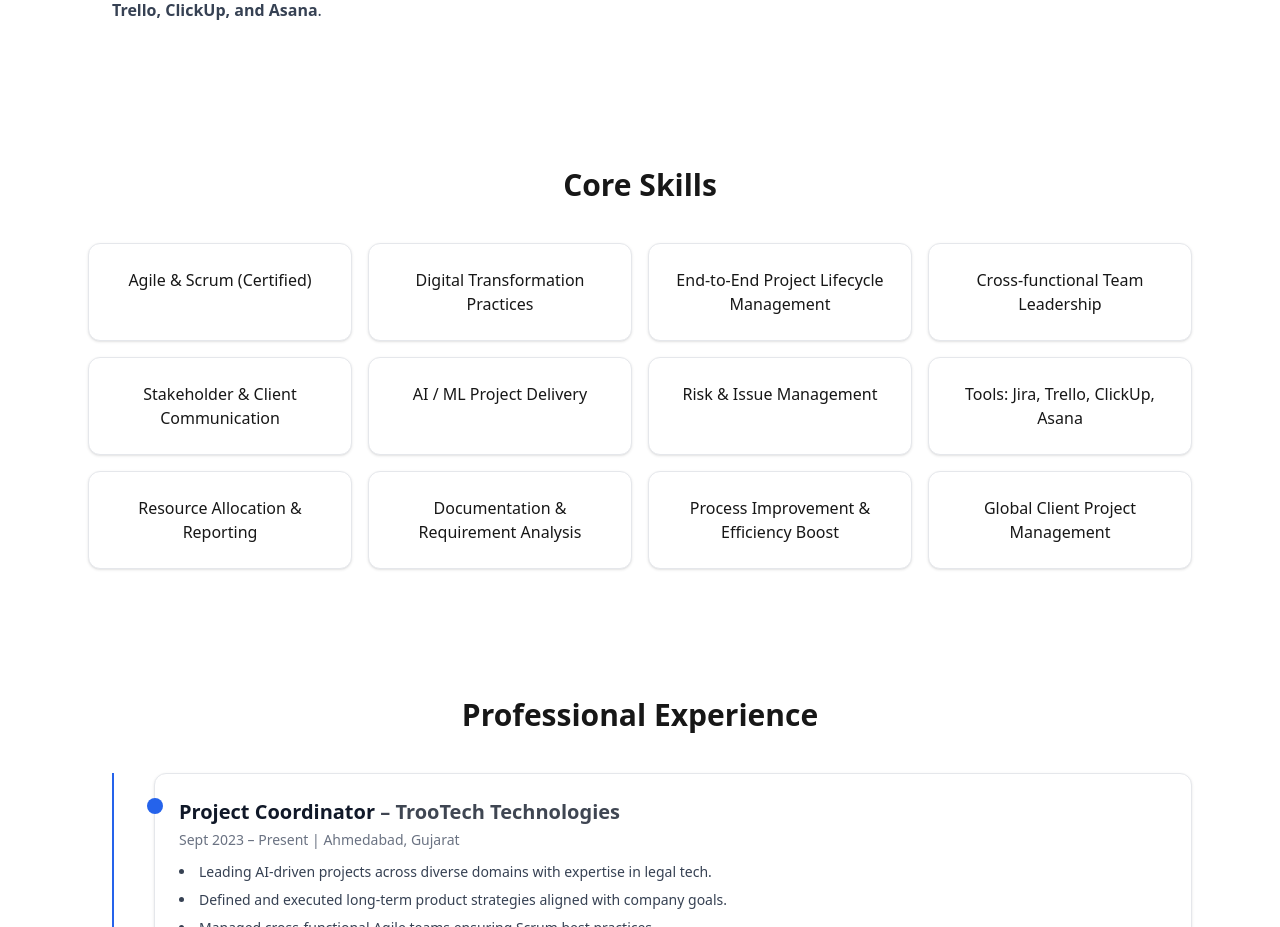
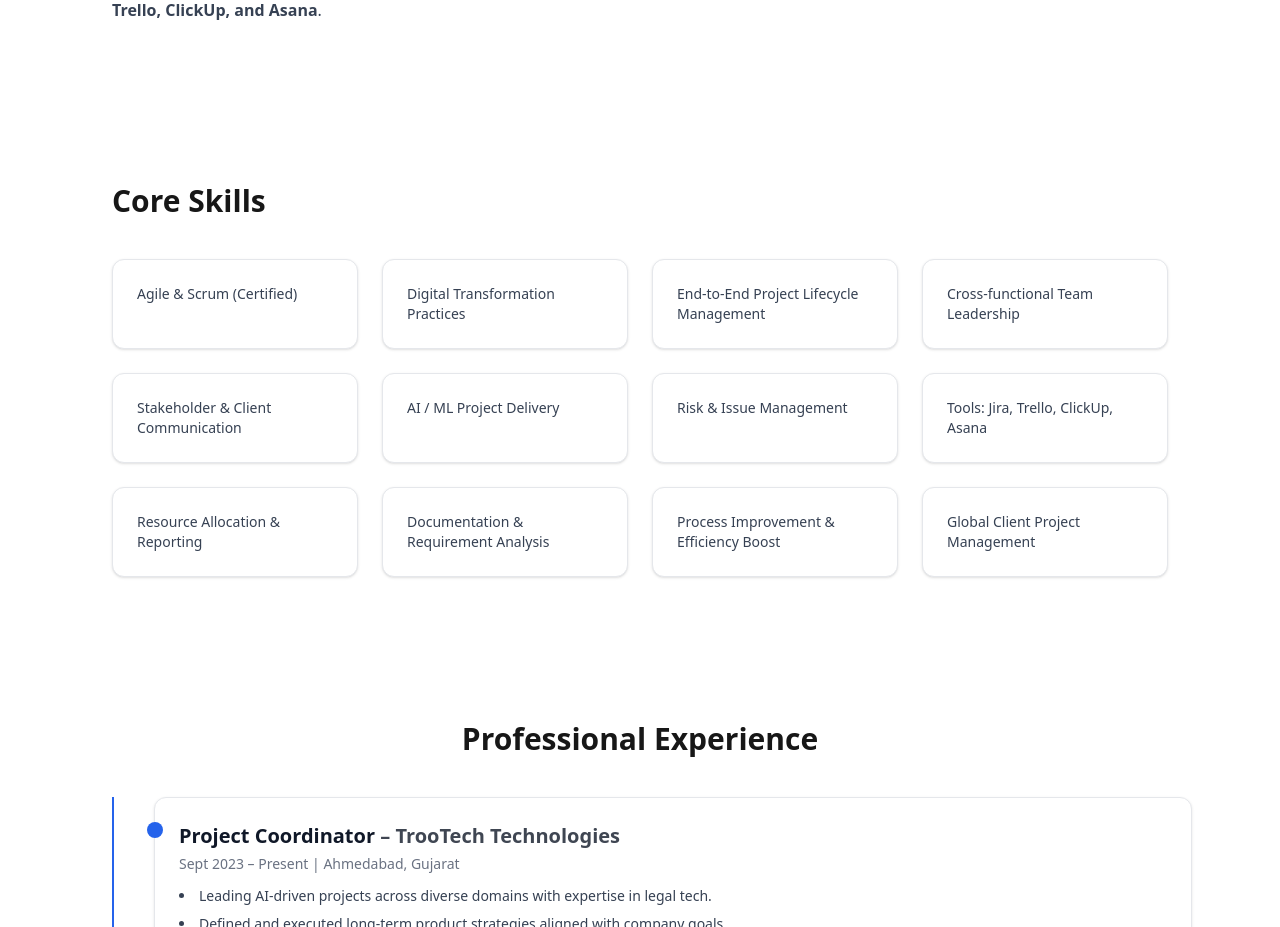
Before and after one commit to surtiabhai007-cmyk/abhai-portfolio, a Next.js app: page / in a window 1280 px wide. Shown: the part 900-1827 px from the top of the page. Built offline with nearby package versions, Linux system fonts and the light colour scheme.

Commit message:
Update Skills.js

```diff
--- a/components/Skills.js
+++ b/components/Skills.js
@@ -1,4 +1,5 @@
 export default function Skills() {
+
   const skills = [
     "Agile & Scrum (Certified)",
     "Digital Transformation Practices",
@@ -15,26 +16,29 @@ export default function Skills() {
   ];
 
   return (
-    <section
-      id="skills"
-      className="section-spacing animate-fadeIn"
-    >
-      <h2 className="text-3xl font-bold text-center mb-10">
+    <section id="skills" className="py-14">
+      <div className="max-w-6xl mx-auto px-6">
+
+        {/* Section Title */}
+        <h2 className="text-3xl font-bold mb-10">
           Core Skills
         </h2>
 
-      <div className="grid grid-cols-2 md:grid-cols-3 lg:grid-cols-4 gap-4 max-w-6xl mx-auto">
+        {/* Skills Grid */}
+        <div className="grid grid-cols-1 sm:grid-cols-2 md:grid-cols-3 lg:grid-cols-4 gap-6">
 
           {skills.map((skill, i) => (
             <div
               key={i}
-            className="card-hover p-6 rounded-xl border border-gray-200 bg-white shadow-sm text-center text-sm md:text-base font-medium"
+              className="p-6 rounded-xl border border-gray-200 bg-white shadow-sm text-sm font-medium text-gray-700 transition duration-200 hover:shadow-md hover:-translate-y-1"
             >
               {skill}
             </div>
           ))}
 
         </div>
+
+      </div>
     </section>
   );
 }
```
Lines whose indentation alone changed are shown as unchanged.
